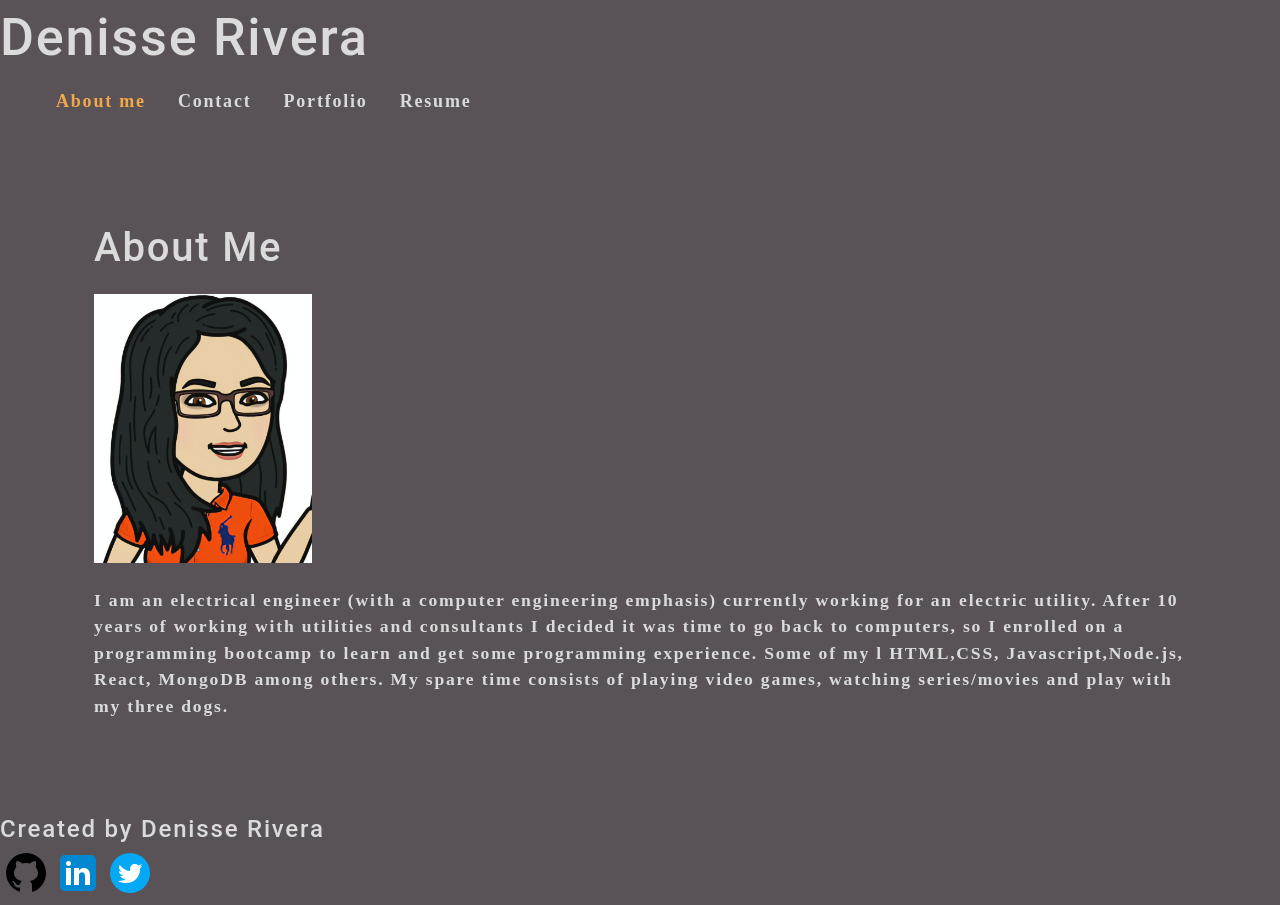
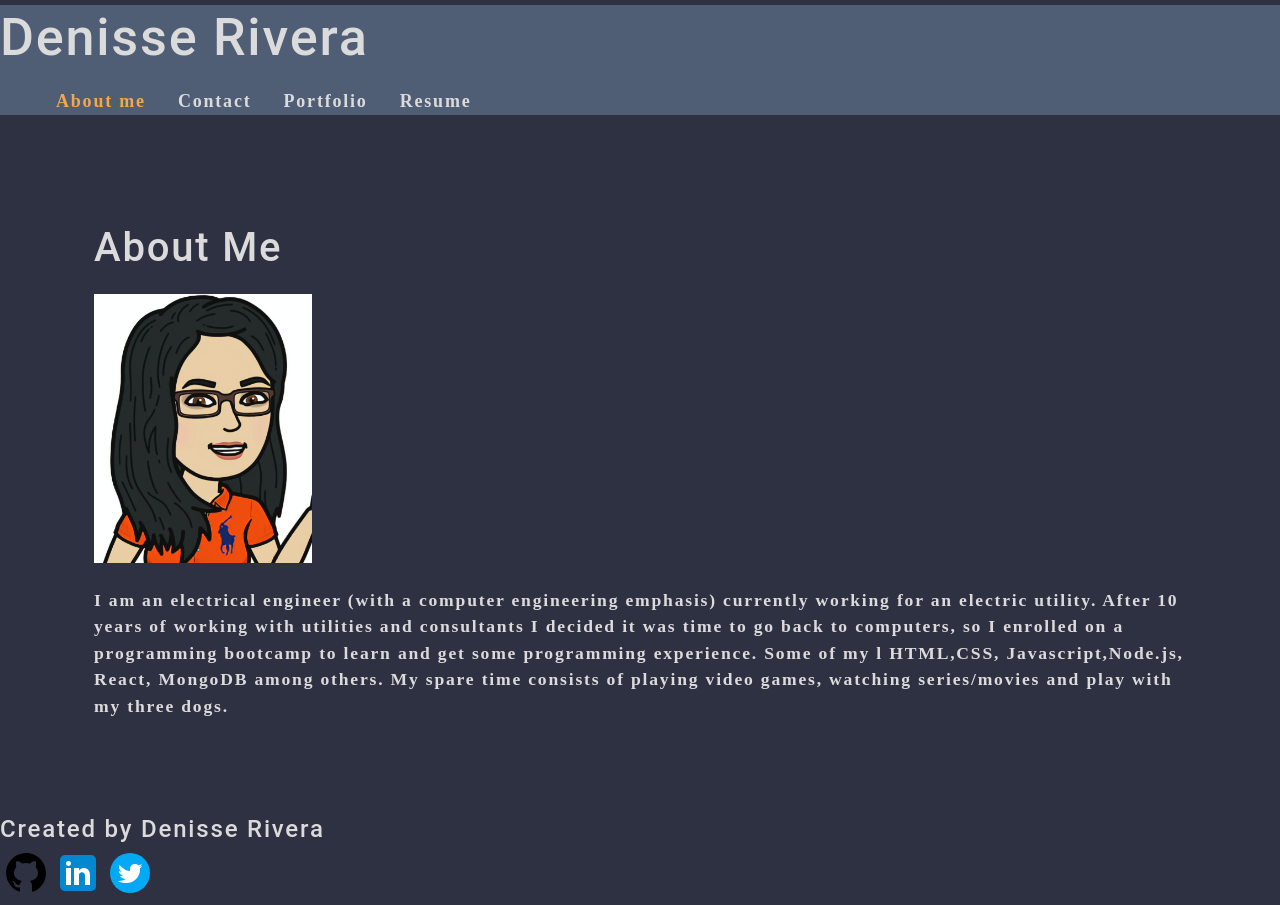
Before and after one commit to RiveraDenisse/react-portfolio, a React (Create React App) app: page / in a window 1280 px wide. Built offline with nearby package versions, Linux system fonts and the light colour scheme.

Commit message:
modified the color background and header

```diff
--- a/src/components/Contact/index.js
+++ b/src/components/Contact/index.js
@@ -22,7 +22,7 @@ function ContactForm() {
       console.log(isValid);
       //is Valid conditional statement
       if (!isValid) {
-        setErrorMessage("Your email is invalid.");
+        setErrorMessage("your email is invalid.");
       } else {
         setErrorMessage("");
       }
--- a/src/index.css
+++ b/src/index.css
@@ -4,11 +4,11 @@ main {
   padding: 50px 30px;
 }
 :root {
-  --primary: #8c54ff;
+  --primary: #ef8354;
   --secondary: #f3a847;
   --tertiary: #b12704;
   --light: #dbdbdb;
-  --dark: #595358;
+  --dark: #2d3142;
   --darker: #111111;
   --error: rgb(228, 46, 1);
   --spacing-one: calc(1rem * 0.5);
@@ -324,3 +324,6 @@ a {
   width: 100%;
   border: 0;
 }
+header {
+  background-color: #4f5d75;
+}
```
